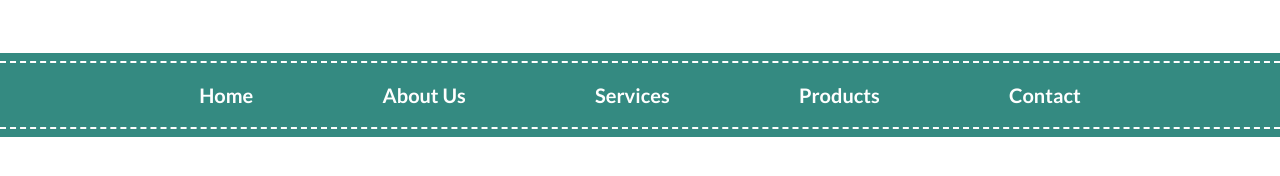
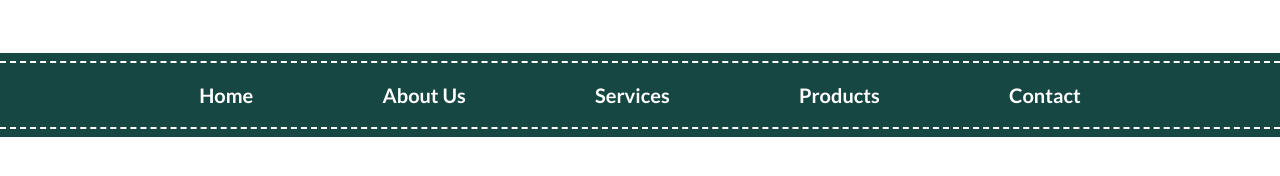
Before and after one commit to enriquesamudio99/ten-carolina-spa, a website: page index.html in a window 1280 px wide. Shown: the part 288-464 px from the top of the page. Drawn offline with Linux system fonts and the light colour scheme; a web font is replaced by a local one.

Commit message:
Primary color change

```diff
--- a/src/scss/base/_variables.scss
+++ b/src/scss/base/_variables.scss
@@ -11,7 +11,7 @@ $xxl: 1400px;
 
 // Colors
 // $primary: #8ed3cc;
-$primary: #348a81;
+$primary: #174743;
 $secondary: #e082a8;
 $black: #000000;
 $white: #ffffff;
```
Also changed, not shown: build/css/app.css, 1 other file.
